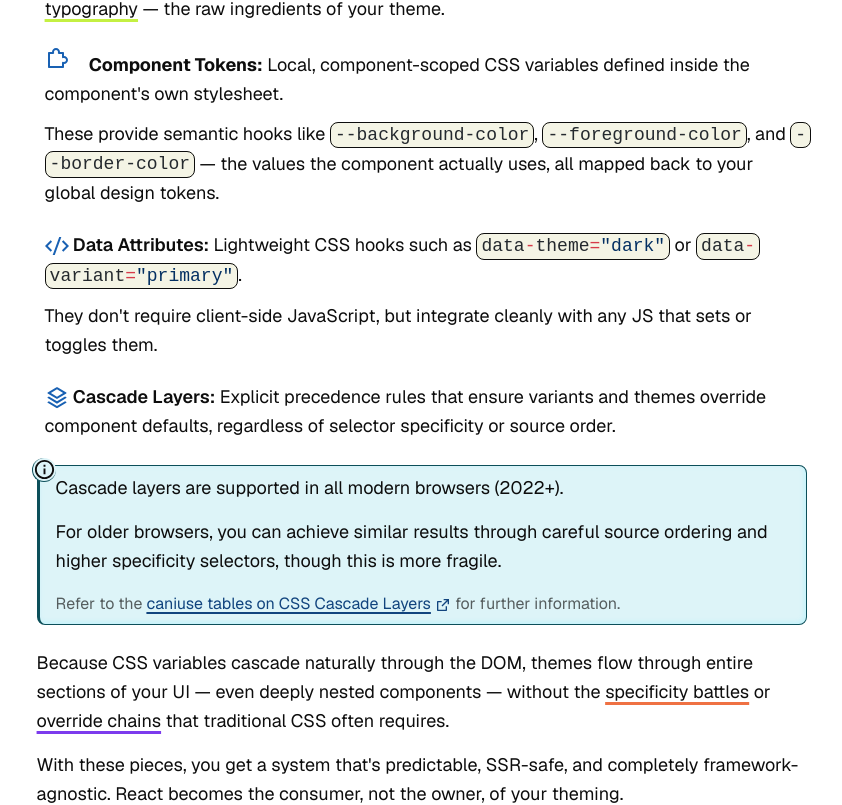
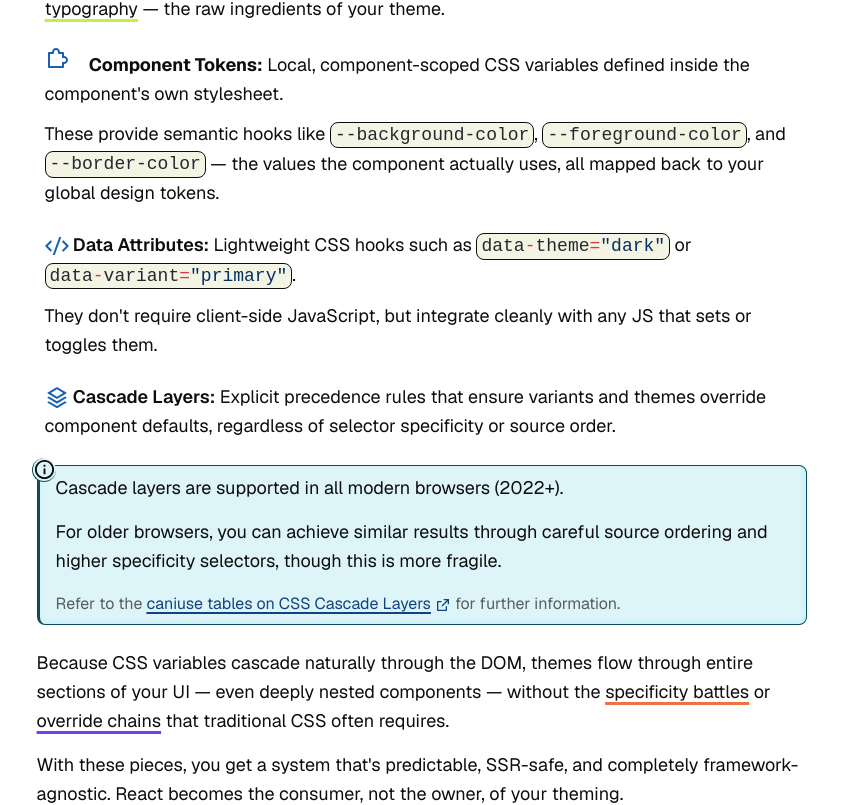
Before and after one commit to codercarl1243/react_components_system, a Next.js app: page /blog/design-system/theming in a window 1280 px wide. Shown: the part 1540-2345 px from the top of the page, without its empty margins (85-927 px from the left). Built offline with nearby package versions, Linux system fonts and the light colour scheme; a web font is replaced by a local one.

Commit message:
UPDATE code styling to check if overflow behaviour is acceptable

```diff
--- a/app/styles/components/code.css
+++ b/app/styles/components/code.css
@@ -9,9 +9,10 @@
     box-decoration-break: clone;
     -webkit-box-decoration-break: clone;
 }
+
 .shiki .custom-code-highlight:hover {
     border-style: solid;
-    background:  var(--color-neutral-900);
+    background: var(--color-neutral-900);
     color: var(--surface-color);
 }
 
@@ -121,7 +122,11 @@
 }
 
 .shiki-inline.text-nowrap {
-    white-space: pre-line;
+    /* white-space: pre-line;
     overflow-wrap: break-word;
-    word-break: break-word;
+    word-break: break-word; */
+
+    white-space: nowrap;
+    overflow-wrap: normal;
+    word-break: normal;
 }
```
